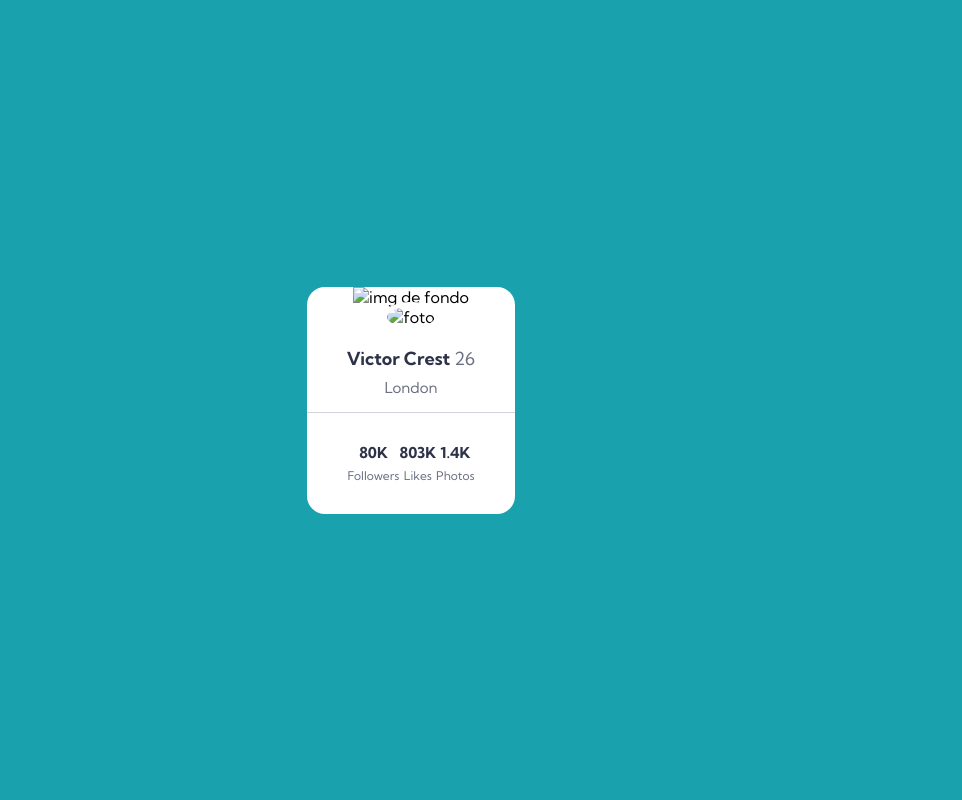
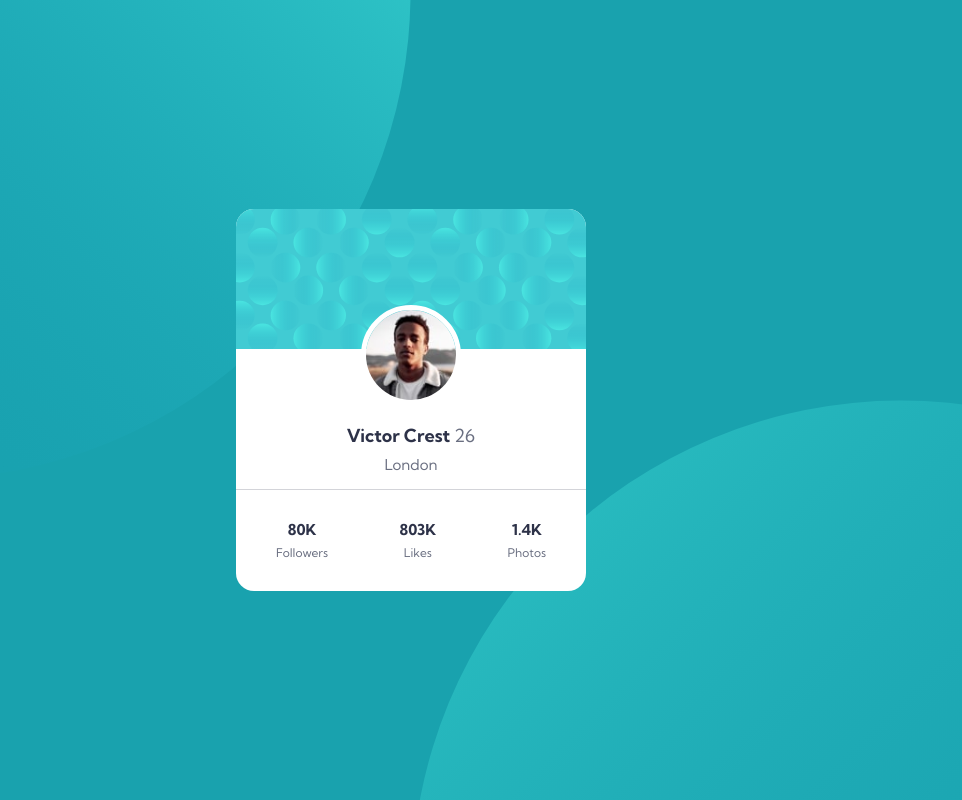
Before and after one commit to magaliMoran/profilecard, a website: page src/index.html in a window 1280 px wide. Shown: the whole page, without its empty margins (229-1191 px from the left). Drawn offline with Linux system fonts and the light colour scheme; the site is published under a folder, as on GitHub Pages, so addresses that start at the root find nothing.

Commit message:
correcion de terminal de archivos

```diff
--- a/src/estilos.css
+++ b/src/estilos.css
@@ -12,7 +12,7 @@ body {
     align-items: center;
     min-height: 100vh;
     max-width: 100vw;
-    background-image: url(/src/images/bg-pattern-top.svg), url(/src/images/bg-pattern-bottom.svg);
+    background-image: url(./images/bg-pattern-top.svg), url(./images/bg-pattern-bottom.svg);
     background-repeat: no-repeat, no-repeat;
     background-position: right 50vw bottom 40vh,
     left 50vw top 50vh  ;
--- a/src/index.html
+++ b/src/index.html
@@ -8,7 +8,7 @@
   <link href="<link rel="preconnect" href="https://fonts.googleapis.com">
   <link rel="preconnect" href="https://fonts.gstatic.com" crossorigin>
   <link href="https://fonts.googleapis.com/css2?family=Kumbh+Sans:wght@400;700&display=swap" rel="stylesheet">
-  <link rel="stylesheet" type="text/css" href="estilos.css">
+  <link rel="stylesheet" type="text/css" href="./estilos.css">
   <title>Frontend Mentor Profile card component</title>
 
 </head>
@@ -16,9 +16,9 @@
 
   <div class="contenedorPadre">
     <div class="tarjeta">
-    <img src="/src/images/bg-pattern-card.svg" alt="img de fondo">
+    <img src="./images/bg-pattern-card.svg" alt="img de fondo">
     <div class="contenedorfoto">
-      <img src="/src/images/image-victor.jpg" alt="foto">
+      <img src="./images/image-victor.jpg" alt="foto">
 
   <h2>Victor Crest <span>26</span></h2>
   <p>London</p>
```
